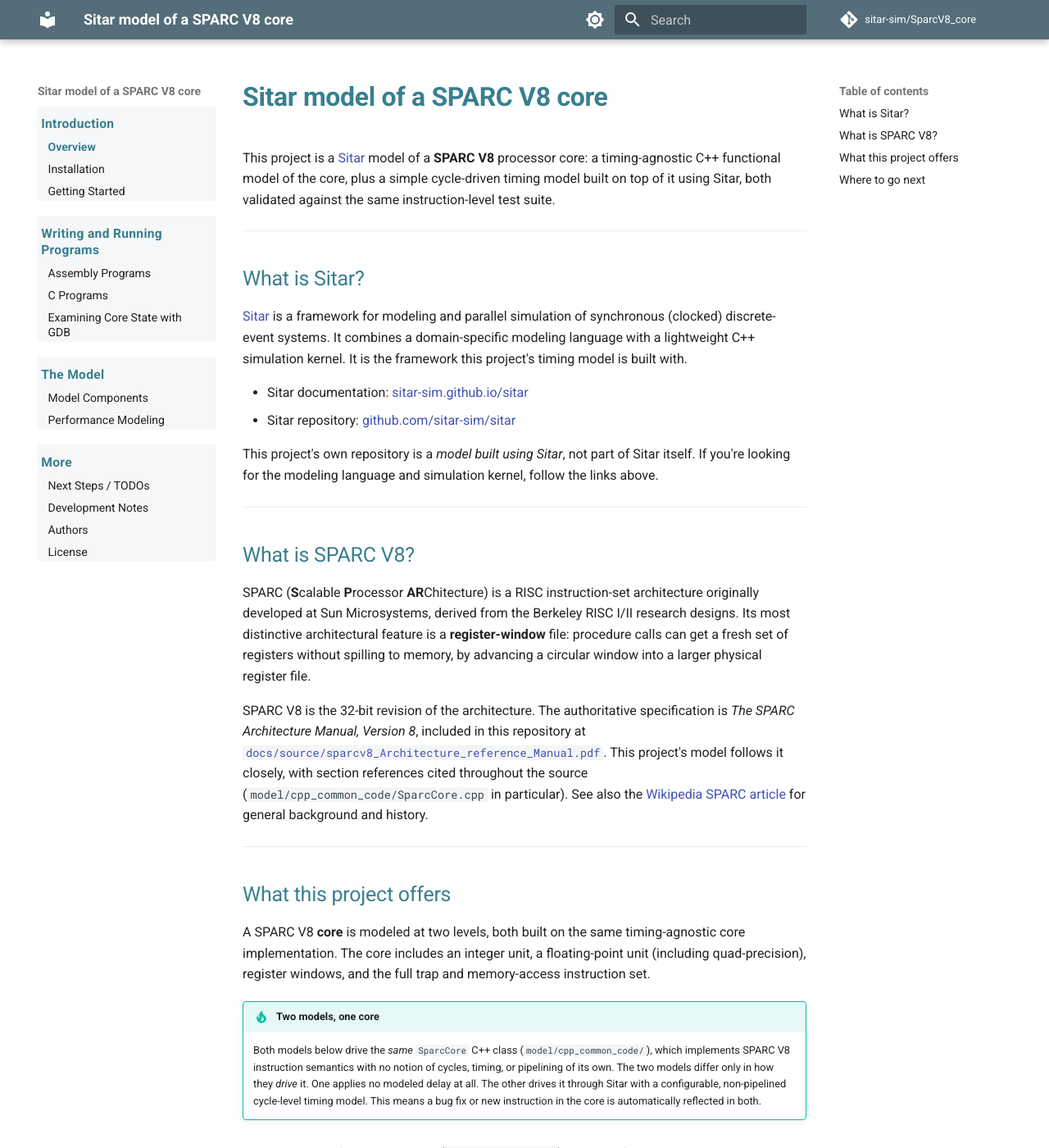
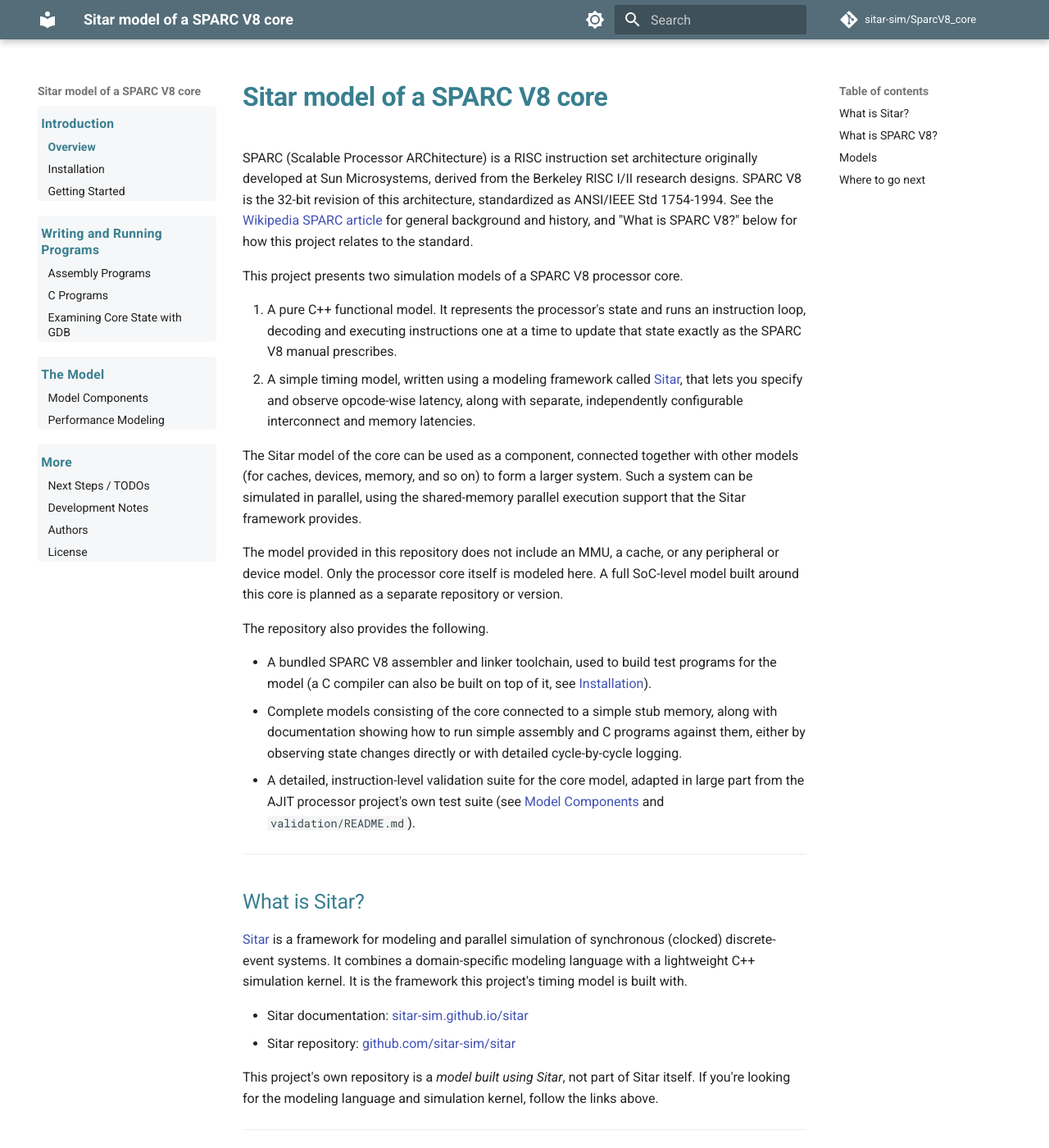
Before and after one commit to sitar-sim/SparcV8_core, an MkDocs documentation site: the page built from docs/source/index.md, in a window 1280 px wide and 1400 px high. Shown: the whole window at 82% size. Built offline with MkDocs 1.6.1 and Material for MkDocs 9.7.7, drawn with Linux system fonts in a browser that asks for light colours; comment, search, counter and statistics services are not loaded; some of the changed text lies outside the part shown.

Commit message:
Rewrite docs Overview and Installation pages

````diff
--- a/docs/source/index.md
+++ b/docs/source/index.md
@@ -1,9 +1,45 @@
 # Sitar model of a SPARC V8 core
 
-This project is a [Sitar](https://sitar-sim.github.io/sitar/) model of a
-**SPARC V8** processor core: a timing-agnostic C++ functional model of the
-core, plus a simple cycle-driven timing model built on top of it using
-Sitar, both validated against the same instruction-level test suite.
+SPARC (Scalable Processor ARChitecture) is a RISC instruction set
+architecture originally developed at Sun Microsystems, derived from the
+Berkeley RISC I/II research designs. SPARC V8 is the 32-bit revision of
+this architecture, standardized as ANSI/IEEE Std 1754-1994. See the
+[Wikipedia SPARC article](https://en.wikipedia.org/wiki/SPARC) for general
+background and history, and "What is SPARC V8?" below for how this project
+relates to the standard.
+
+This project presents two simulation models of a SPARC V8 processor core.
+
+1. A pure C++ functional model. It represents the processor's state and
+   runs an instruction loop, decoding and executing instructions one at a
+   time to update that state exactly as the SPARC V8 manual prescribes.
+2. A simple timing model, written using a modeling framework called
+   [Sitar](https://sitar-sim.github.io/sitar/), that lets you specify and
+   observe opcode-wise latency, along with separate, independently
+   configurable interconnect and memory latencies.
+
+The Sitar model of the core can be used as a component, connected together
+with other models (for caches, devices, memory, and so on) to form a larger
+system. Such a system can be simulated in parallel, using the shared-memory
+parallel execution support that the Sitar framework provides.
+
+The model provided in this repository does not include an MMU, a cache, or
+any peripheral or device model. Only the processor core itself is modeled
+here. A full SoC-level model built around this core is planned as a
+separate repository or version.
+
+The repository also provides the following.
+
+- A bundled SPARC V8 assembler and linker toolchain, used to build test
+  programs for the model (a C compiler can also be built on top of it, see
+  [Installation](installation.md)).
+- Complete models consisting of the core connected to a simple stub memory,
+  along with documentation showing how to run simple assembly and C
+  programs against them, either by observing state changes directly or with
+  detailed cycle-by-cycle logging.
+- A detailed, instruction-level validation suite for the core model,
+  adapted in large part from the AJIT processor project's own test suite
+  (see [Model Components](model_components.md) and `validation/README.md`).
 
 ---
 
@@ -26,26 +62,21 @@
 
 ## What is SPARC V8?
 
-SPARC (**S**calable **P**rocessor **AR**Chitecture) is a RISC instruction-set
-architecture originally developed at Sun Microsystems, derived from the
-Berkeley RISC I/II research designs. Its most distinctive architectural
-feature is a **register-window** file: procedure calls can get a fresh set
-of registers without spilling to memory, by advancing a circular window
-into a larger physical register file.
+SPARC's most distinctive architectural feature is a **register window**
+file. A procedure call can get a fresh set of registers without spilling
+to memory, simply by advancing a circular window into a larger physical
+register file.
 
-SPARC V8 is the 32-bit revision of the architecture. The authoritative
-specification is *The SPARC Architecture Manual, Version 8*, included in
-this repository at
+The authoritative specification for SPARC V8 is *The SPARC Architecture
+Manual, Version 8*, included in this repository at
 [`docs/source/sparcv8_Architecture_reference_Manual.pdf`](sparcv8_Architecture_reference_Manual.pdf).
 This project's model follows it closely, with section references cited
 throughout the source (`model/cpp_common_code/SparcCore.cpp` in
-particular). See also the
-[Wikipedia SPARC article](https://en.wikipedia.org/wiki/SPARC) for general
-background and history.
+particular).
 
 ---
 
-## What this project offers
+## Models
 
 A SPARC V8 **core** is modeled at two levels, both built on the same
 timing-agnostic core implementation. The core includes an integer unit, a
@@ -68,24 +99,20 @@
 
 2. **A Sitar-timed model** (`model/sitar_model/`). This drives the same
    core through Sitar with a **simple, non-pipelined cycle-level timing
-   model**:
-   a fixed, configurable per-opcode delay, plus separate, independently
-   configurable latencies for the memory interconnect and the memory
-   itself (so loads/stores/instruction-fetch can be given realistic,
-   detailed timing without modeling a pipeline).
+   model**: a fixed, configurable per-opcode delay, plus separate,
+   independently configurable latencies for the memory interconnect and
+   the memory itself, so loads, stores, and instruction fetch can be given
+   realistic, detailed timing without modeling a pipeline.
 
-**This project models the core only.** There is no MMU, cache, or
-peripheral/device model here. A full SoC-level model built around this
-core, with those components, is planned as a separate repository or
-version. This repository's own documentation does include one
-illustrative example of connecting an external component (a cache) to the
-core, as a pattern for anyone wanting to build a larger model around it.
-See [Model Components](model_components.md#connecting-other-components)
-for a stub of this (not yet a full worked example).
+This repository's own documentation includes one illustrative example of
+connecting an external component (a cache) to the core, as a pattern for
+anyone wanting to build a larger model around it. See
+[Model Components](model_components.md#connecting-other-components) for a
+stub of this (not yet a full worked example).
 
 Both models are validated against the same instruction-level assembly test
 suite, and against a planned suite of bare-metal C test programs. See
-[Writing and Running Programs](writing_and_running_assembly_programs.md).
+[Writing and Running Assembly Programs](writing_and_running_assembly_programs.md).
 
 ---
 
--- a/docs/source/installation.md
+++ b/docs/source/installation.md
@@ -2,17 +2,24 @@
 
 ## Prerequisites
 
-| Tool | Purpose | Needed for |
-|---|---|---|
-| Linux, x86_64 | Development platform | Everything below |
-| g++ (C++11) | Compiling the C++ model | Both models |
-| `libquadmath` | Quad-precision floating point | Both models |
-| `sparc-elf` toolchain (assembler/linker) | Assembling `.s` test programs | Running/writing tests |
-| Python 3 | Build/test scripts | Everything below |
-| [Sitar](https://sitar-sim.github.io/sitar/) CLI | Translating/compiling the timing model | Sitar model only |
+This is all you need to build both models and run the bundled example
+program (see step 2 below).
 
-`libquadmath` ships with a standard `gcc`/`g++` install on most Linux
-distributions. No separate install step is usually needed.
+| Tool | Purpose |
+|---|---|
+| Linux, x86_64 | Development platform |
+| g++ (C++11) | Compiling the C++ model |
+| Python 3 | Build scripts |
+
+`libquadmath`, needed for quad-precision floating point, is not listed
+separately. It ships with a standard `gcc`/`g++` install on most Linux
+distributions, so no separate install step is usually needed.
+
+Three more tools are needed, but only for optional later steps: the
+[Sitar](https://sitar-sim.github.io/sitar/) CLI (step 3, for the
+cycle-timed model), the `sparc-elf` cross-toolchain (step 4, for writing
+and compiling your own test programs), and MkDocs (step 5, for editing
+this documentation).
 
 ---
 
@@ -25,11 +32,112 @@
 
 ---
 
-## 2. Install the SPARC V8 cross-toolchain
+## 2. Build and run the plain C++ model
 
-Needed to assemble `.s` test programs into memory images the model can
-load (`compiler/`). A prebuilt **32-bit x86 (i386)** assembler/linker is
-bundled:
+No further dependencies are needed. This model has no Sitar dependency at
+all.
+
+```sh
+model/cpp_model/build.sh
+```
+
+This builds `sparc_cpp_sim` (run a memory image, print final state) and
+`check_test` (run a memory image, compare against expected results), both
+inside `model/cpp_model/`.
+
+A minimal example program, `test/test_simple_ADD.s`, is committed alongside
+them, along with its already-assembled memory image. It adds two numbers
+and puts the result in a register, then halts. View it first:
+
+```sh
+cat model/cpp_model/test/test_simple_ADD.s
+```
+
+Then run it:
+
+```sh
+model/cpp_model/sparc_cpp_sim model/cpp_model/test/test_simple_ADD.hex
+```
+
+```
+PROCESSOR STATE: ERROR
+...
+ Out:
+ o0 c
+ ...
+Simulation halted (error_mode) after 9 cycles.
+```
+
+This prints every register's final value once the program halts. `o0` is
+`0xc` (12), the sum of the two numbers the program added. `sparc_cpp_sim`
+always prints this final state. It has no separate logging mode. For an
+instruction-by-instruction trace instead, see the Sitar-timed model below.
+
+---
+
+## 3. (Optional) Install Sitar, and build the timing model
+
+Only needed if you want the cycle-timed Sitar model, not just the plain
+C++ one. Follow Sitar's own
+[installation instructions](https://sitar-sim.github.io/sitar/getting_started.html)
+first, to build the `sitar` CLI and put it on your `PATH`.
+
+Build with logging enabled, so a first, simple log is produced:
+
+```sh
+model/sitar_model/build.py --logging
+```
+
+This builds `sitar_check_test` inside `model/sitar_model/executable/`.
+Run the same example program as above:
+
+```sh
+model/sitar_model/executable/sitar_check_test \
+    model/sitar_model/executable/test_simple_ADD.hex \
+    model/sitar_model/executable/test_simple_ADD.expected
+```
+
+```
+(0,0)TOP.core.sparcThread:[t=(0,0)] Fetched Instruction: WRPSR; Instruction word: 0x81880000
+(1,0)TOP.core.sparcThread:[t=(1,0)] Fetched Instruction: NOP; Instruction word: 0x1000000
+...
+PASS: o0 = 0xc
+OVERALL: PASS (1 checks)
+```
+
+Each `Fetched Instruction` line is one instruction being executed, with the
+memory reference and state update it causes logged around it, so you can
+follow the program's execution one instruction at a time.
+
+### Running larger programs
+
+Full per-cycle logging like this gets noisy and slow for anything bigger
+than the tiny example above. Build without `--logging` (the default) for
+everyday use:
+
+```sh
+model/sitar_model/build.py
+```
+
+If you still need to look inside a specific part of a longer run, two
+options:
+
+- Enable Sitar's logging surgically, for a specific time window or
+  condition instead of the whole run, using `log.turnOFF()`/`log.turnON()`
+  in the model source. See Sitar's own
+  [Logging](https://sitar-sim.github.io/sitar/3_language_and_examples/logging.html)
+  documentation for the full mechanism.
+- Run the simulation under host `gdb` instead, setting breakpoints and
+  examining the simulated core's registers and memory directly. See
+  [Examining Core State at Runtime Using GDB](examining_core_state_with_gdb.md).
+
+---
+
+## 4. (Optional) Install the SPARC V8 cross-toolchain
+
+Only needed if you want to write and compile your own test programs,
+rather than just running the bundled example and the existing validation
+suite. A prebuilt **32-bit x86 (i386)** assembler and linker is bundled:
 
 ```sh
 compiler/install_toolchain.sh          # unzips into compiler/toolchain/
@@ -41,52 +149,22 @@
 
 !!! note "64-bit hosts"
     The bundled binaries are 32-bit (i386). On a 64-bit host you may need
-    i386 compatibility libraries: on Debian/Ubuntu,
+    i386 compatibility libraries. On Debian/Ubuntu, run
     `sudo dpkg --add-architecture i386 && sudo apt update && sudo apt install libc6-i386 zlib1g:i386`.
-    They won't run natively on non-x86 hosts (e.g. Apple Silicon). Use a
-    Linux x86_64 VM, or see `compiler/README.md` for building your own
-    cross-toolchain with Buildroot. That's also what you need if you want
-    a `gcc` for compiling C programs. See
+    They won't run natively on non-x86 hosts, such as Apple Silicon Macs.
+    Use a Linux x86_64 VM instead, or see `compiler/README.md` for building
+    your own cross-toolchain with Buildroot. That's also what you need if
+    you want a `gcc` for compiling C programs. See
     [Writing and Running C Programs](writing_and_running_c_programs.md).
 
 ---
 
-## 3. Build the plain C++ model
+## 5. (Optional) Install MkDocs
 
-No further dependencies are needed. This model has no Sitar dependency at all.
-
-```sh
-model/cpp_model/build.sh
-```
-
-Builds `sparc_cpp_sim` (run a memory image, print final state) and
-`check_test` (run a memory image, compare against expected results) inside
-`model/cpp_model/`.
+Only needed if you want to edit and rebuild this documentation. See
+`docs/README.md` for the detailed setup and build instructions.
 
 ---
 
-## 4. (Optional) Install Sitar, and build the timing model
-
-Only needed if you want the cycle-timed Sitar model, not just the plain
-C++ one. Follow Sitar's own
-[installation instructions](https://sitar-sim.github.io/sitar/getting_started.html)
-to build the `sitar` CLI and put it on your `PATH`, then:
-
-```sh
-model/sitar_model/build.py
-```
-
-Builds `sitar_check_test` inside `model/sitar_model/executable/`.
-
----
-
-## 5. Verify: run the validation suite
-
-```sh
-validation/run_tests.py validation/asm              # against the plain C++ model
-validation/run_tests.py validation/asm --sitar       # against the Sitar-timed model (needs step 4)
-```
-
-Both should report every test passing. See
-[Getting Started](getting_started.md) for a walkthrough of what these
-scripts are doing, and how to run a single test by hand.
+Once you've built at least the plain C++ model (step 2), continue to
+[Getting Started](getting_started.md).
--- a/docs/source/model_components.md
+++ b/docs/source/model_components.md
@@ -92,7 +92,7 @@
 
 !!! note "Stub"
     This section is a placeholder. This project models the core only (see
-    [What this project offers](index.md#what-this-project-offers)). A
+    [Models](index.md#models)). A
     worked example of connecting an external component to it, a cache
     sitting between `SparcThread`'s memory-interface threads and
     `MainMemory`, is planned for this page. It will demonstrate the
--- a/docs/source/next_steps.md
+++ b/docs/source/next_steps.md
@@ -35,7 +35,7 @@
 ## MMU, caches, and peripherals
 
 This repository models the core only (see
-[What this project offers](index.md#what-this-project-offers)). A
+[Models](index.md#models)). A
 full SoC-level model built around this core is planned as a separate
 repository or version, rather than growing this one beyond a core model.
 That model would add an MMU, caches as persistent components (not just
````
Also changed, not shown: docs/source/writing_and_running_assembly_programs.md (+1 -1 lines).
